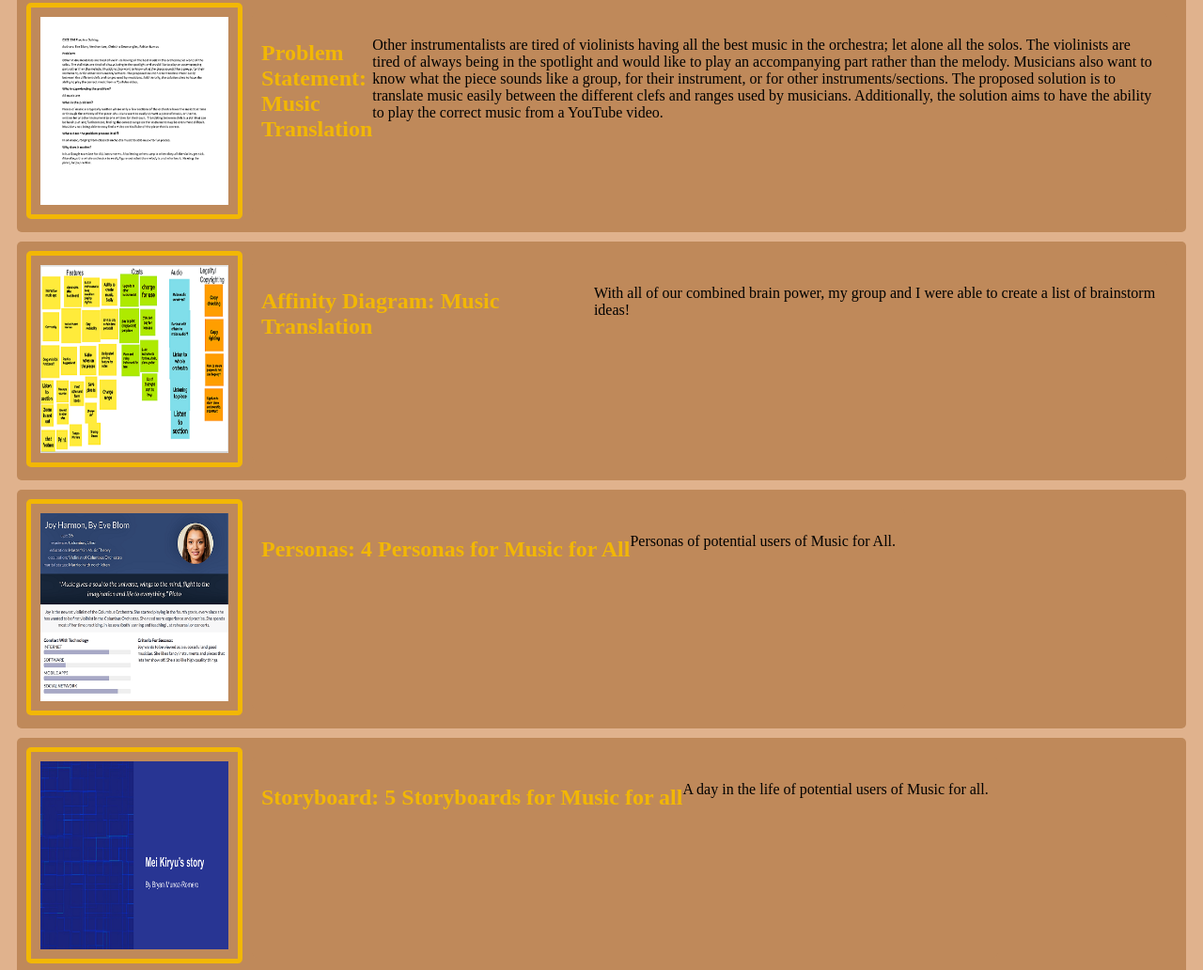
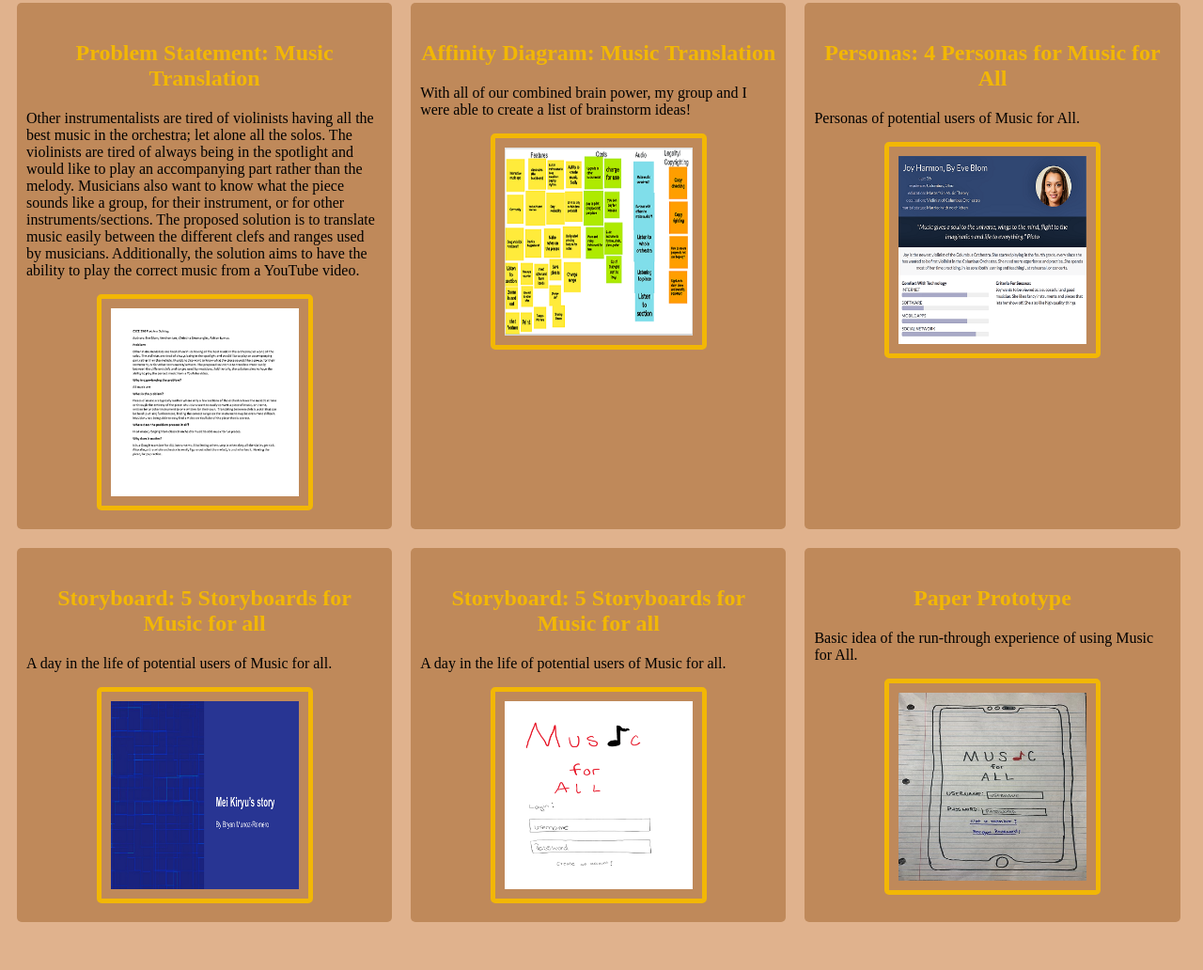
Before and after one commit to cdesmang/cdesmang.github.io, a plain HTML site: page index.html in a window 1280 px wide. Shown: the part 147-1179 px from the top of the page at 94% size. After the commit the page ends 1146 px from the top, so only its background shows below. Drawn offline with Linux system fonts and the light colour scheme.

Commit message:
Add files via upload

```diff
--- a/index.html
+++ b/index.html
@@ -9,56 +9,54 @@
         <h1>Christina Desmangles' CSCE 190 Site</h1>
         <p>Hello! I am @cdesmang!</p>
 
+        <div class="assignments">
                             <!-- Problem Statement Assignment-->
                 <section class= "assignment">
+                    <a href="files/problem statement.pdf"><h2>  Problem Statement: Music Translation</h2></a>
+                    <p> Other instrumentalists are tired of violinists having all the best music in the orchestra; let alone all the solos. The violinists are tired of always being in the spotlight and would like to play an accompanying part rather than the melody. Musicians also want to know what the piece sounds like a group, for their instrument, or for other instruments/sections. The proposed solution is to translate music easily between the different clefs and ranges used by musicians. Additionally, the solution aims to have the ability to play the correct music from a YouTube video.</p>
                      <a href="files/problem statement.pdf statement.pdf"><img src="images/probState.png"></a>
-            <section class="assignment details">
-              <a href="files/problem statement.pdf"><h2>  Problem Statement: Music Translation</h2></a>
-              <p>
-             Other instrumentalists are tired of violinists having all the best music in the orchestra; let alone all the solos. The violinists are tired of always being in the spotlight and would like to play an accompanying part rather than the melody. Musicians also want to know what the piece sounds like a group, for their instrument, or for other instruments/sections. The proposed solution is to translate music easily between the different clefs and ranges used by musicians. Additionally, the solution aims to have the ability to play the correct music from a YouTube video.
-            </p>
-             </section>
                 </section>
 
                             <!--Affinity Diagram Assignment-->
                 <section class= "assignment">
-            <a href="files/Affinity Diagram.pdf"><img src="images/affinityDiagram.png"></a>
-             <section class="assignment details">
                     <a href="files/Affinity Diagram.pdf"><h2> Affinity Diagram: Music Translation </h2></a>
                     <p> With all of our combined brain power, my group and I were able to create a list of brainstorm ideas!</p>
-             </section>
+                    <a href="files/Affinity Diagram.pdf"><img src="images/affinityDiagram.png"></a>
                 </section>
 
 
                 <!-- Persona Assignment-->
                 <section class= "assignment">
-            <a href="files/persona assignment.pdf"><img src="images/personaSS.png"></a>
-            <section class="assignment details">
                     <a href="file/persona assignment.pdf"><h2> Personas: 4 Personas for Music for All</h2></a>
                     <p>Personas of potential users of Music for All.</p>
-            </section>
+                    <a href="files/persona assignment.pdf"><img src="images/personaSS.png"></a>
                 </section>
 
 
 
                 <!-- Storyboard Assignment-->
                 <section class= "assignment">
-            <a href="files/Storyboard.pdf"><img src="images/Storyboard.png"></a>
-            <section class="assignment details">
                     <a href="file/Storyboard.pdf"><h2> Storyboard: 5 Storyboards for Music for all</h2></a>
                     <p>A day in the life of potential users of Music for all.</p>
-            </section>
+                    <a href="files/Storyboard.pdf"><img src="images/Storyboard.png"></a>
                 </section>
 
 
                 <!-- Sketch Assignment-->
                 <section class= "assignment">
+                    <a href="file/Storyboard.pdf"><h2> Storyboard: 5 Storyboards for Music for all</h2></a>
+                    <p>A day in the life of potential users of Music for all.</p>
                     <a href="files/Sketches.pdf"><img src="images/sketches.png"></a>
-            <section class="assignment details">
-                <a href="file/Sketches.pdf"><h2> Sketches</h2></a>
-                <p>General ideas about how the app may look from each group member.</p>
                 </section>
+
+
+                <!-- Prototype Assignment-->
+                <section class= "assignment">
+                    <a href="https://www.youtube.com/watch?v=s25U_BAgGXw&t=2s"><h2>Paper Prototype </h2></a>
+                    <p>Basic idea of the run-through experience of using Music for All.</p>
+                    <a href="https://www.youtube.com/watch?v=s25U_BAgGXw&t=2s"><img src="images/paperPrototype.jpg"></a>
                 </section>
+            </div>
 
     </body>
 
--- a/styles.css
+++ b/styles.css
@@ -4,12 +4,18 @@ body {
     < ! -- background rgb(252, 239, 168)-->
     font-family:'Courier New', Courier, monospace;
 }
+.assignments{
+    display:flex;
+    flex-wrap: wrap;
+}
 .assignment{
-    display:flex;
+    width: 30%;
     padding: 10px;
     background:#BF895A ;
+    padding: 20px 10px;
     margin: 10px;
     border-radius: 5px;
+
 
 }
 .assignment img {
@@ -17,6 +23,8 @@ body {
     border: 5px solid #F2B705;
     border-radius: 5px;
     padding: 10px;
+    display: block;
+    margin: auto;
 }
 .assignment img:hover
 {
@@ -28,6 +36,9 @@ h1{
     color: #038C7F;
 
 }
+h2{
+    text-align:center;
+}
 
 a {
     text-decoration: none;
```
Also changed, not shown: images/paperPrototype.jpg (added). Lines whose indentation alone changed are shown as unchanged.
